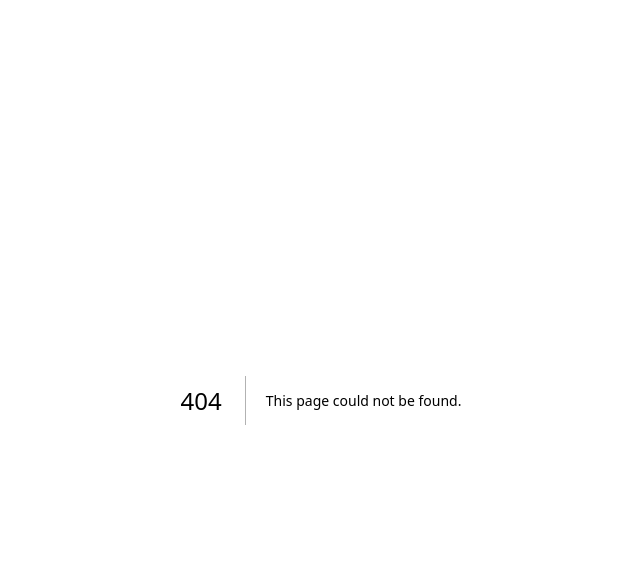
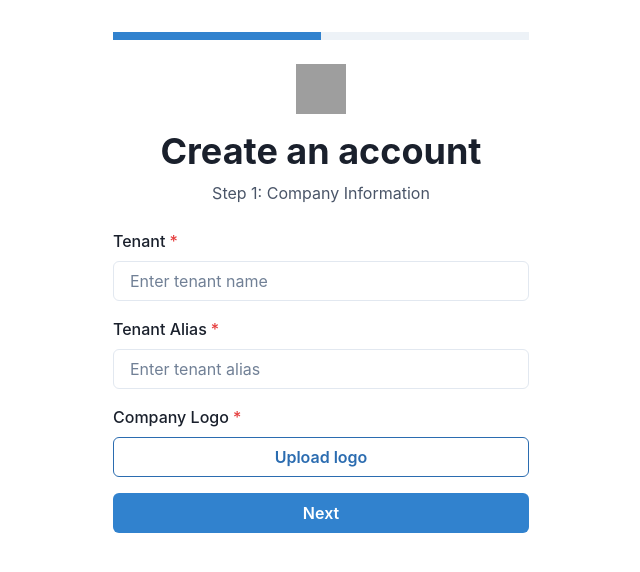
Before and after one commit to daiyunwei1998/agent-platform, a Next.js app: page /signin in a window 1280 px wide. Before the commit this address had no page. Shown: the top 572 px of the page, without its empty margins (319-959 px from the left). Built offline with nearby package versions, Linux system fonts and the light colour scheme; grey boxes are pictures that could not be loaded.

Commit message:
feat: Add TwoStepAccountCreationForm component

```diff
--- /dev/null
+++ b/app/signin/page.js
@@ -0,0 +1,180 @@
+  "use client"
+  import React, { useState } from 'react';
+  import {
+    Box,
+    VStack,
+    Heading,
+    Text,
+    Input,
+    Button,
+    FormControl,
+    FormLabel,
+    Container,
+    Image,
+    Divider,
+    Progress,
+    useToast,
+    HStack,
+  } from '@chakra-ui/react';
+  import { FcGoogle } from 'react-icons/fc';
+  import { Providers } from '../providers';
+
+  const TwoStepAccountCreationForm = () => {
+    const [step, setStep] = useState(1);
+    const [formData, setFormData] = useState({
+      tenant: '',
+      tenantAlias: '',
+      logo: null,
+      name: '',
+      email: '',
+      password: '',
+    });
+    const toast = useToast();
+
+    const handleInputChange = (e) => {
+      const { name, value } = e.target;
+      setFormData({ ...formData, [name]: value });
+    };
+
+    const handleFileChange = (e) => {
+      const file = e.target.files[0];
+      if (file) {
+        setFormData({ ...formData, logo: file });
+      }
+    };
+
+    const handleNextStep = () => {
+      if (!formData.tenant || !formData.tenantAlias || !formData.logo) {
+        toast({
+          title: "Required fields missing",
+          description: "Please fill in all fields and upload a logo.",
+          status: "error",
+          duration: 3000,
+          isClosable: true,
+        });
+        return;
+      }
+      setStep(2);
+    };
+
+    const handlePreviousStep = () => {
+      setStep(1);
+    };
+
+    const handleSubmit = (e) => {
+      e.preventDefault();
+      // Here you would typically send the form data to your backend
+      console.log("Form submitted:", formData);
+      toast({
+        title: "Account created",
+        description: "Your account has been successfully created.",
+        status: "success",
+        duration: 3000,
+        isClosable: true,
+      });
+    };
+
+    return (
+      <Providers>
+        <Container maxW="md" py={8}>
+          <VStack spacing={6} align="stretch">
+            <Progress value={step === 1 ? 50 : 100} size="sm" colorScheme="blue" />
+            <Box textAlign="center">
+              <Image src="/agent.png" alt="Logo" boxSize="50px" mx="auto" mb={4} />
+              <Heading size="xl" mb={2}>Create an account</Heading>
+              <Text fontSize="md" color="gray.600">
+                {step === 1 ? "Step 1: Company Information" : "Step 2: Admin Registration"}
+              </Text>
+            </Box>
+
+            <VStack as="form" spacing={4} onSubmit={handleSubmit}>
+              {step === 1 ? (
+                <>
+                  <FormControl isRequired>
+                    <FormLabel>Tenant</FormLabel>
+                    <Input name="tenant" value={formData.tenant} onChange={handleInputChange} placeholder="Enter tenant name" />
+                  </FormControl>
+
+                  <FormControl isRequired>
+                    <FormLabel>Tenant Alias</FormLabel>
+                    <Input name="tenantAlias" value={formData.tenantAlias} onChange={handleInputChange} placeholder="Enter tenant alias" />
+                  </FormControl>
+
+                  <FormControl isRequired>
+                    <FormLabel>Company Logo</FormLabel>
+                    <Button as="label" htmlFor="file-upload" colorScheme="blue" variant="outline" cursor="pointer" w="full">
+                      {formData.logo ? 'Logo uploaded' : 'Upload logo'}
+                      <Input
+                        id="file-upload"
+                        type="file"
+                        accept="image/*"
+                        onChange={handleFileChange}
+                        display="none"
+                      />
+                    </Button>
+                  </FormControl>
+
+                  <Button colorScheme="blue" w="full" onClick={handleNextStep}>
+                    Next
+                  </Button>
+                </>
+              ) : (
+                <>
+                  <FormControl isRequired>
+                    <FormLabel>Name</FormLabel>
+                    <Input name="name" value={formData.name} onChange={handleInputChange} placeholder="Enter your name" />
+                  </FormControl>
+
+                  <FormControl isRequired>
+                    <FormLabel>Email</FormLabel>
+                    <Input name="email" type="email" value={formData.email} onChange={handleInputChange} placeholder="Enter your email" />
+                  </FormControl>
+
+                  <FormControl isRequired>
+                    <FormLabel>Password</FormLabel>
+                    <Input name="password" type="password" value={formData.password} onChange={handleInputChange} placeholder="Enter your password" />
+                    <Text fontSize="sm" color="gray.500" mt={1}>
+                      At least 8 characters long
+                    </Text>
+                  </FormControl>
+
+                  <HStack w="full">
+                    <Button colorScheme="gray" w="full" onClick={handlePreviousStep}>
+                      Back
+                    </Button>
+                    <Button colorScheme="blue" w="full" type="submit">
+                      Create account
+                    </Button>
+                  </HStack>
+                </>
+              )}
+            </VStack>
+
+            {step === 2 && (
+              <>
+                <Divider />
+
+                <Button
+                  leftIcon={<FcGoogle />}
+                  variant="outline"
+                  w="full"
+                  size="lg"
+                >
+                  Sign up with Google
+                </Button>
+
+                <Text textAlign="center">
+                  Already have an account?{' '}
+                  <Button variant="link" colorScheme="blue">
+                    Log in
+                  </Button>
+                </Text>
+              </>
+            )}
+          </VStack>
+        </Container>
+      </Providers>
+    );
+  };
+
+  export default TwoStepAccountCreationForm;
```
